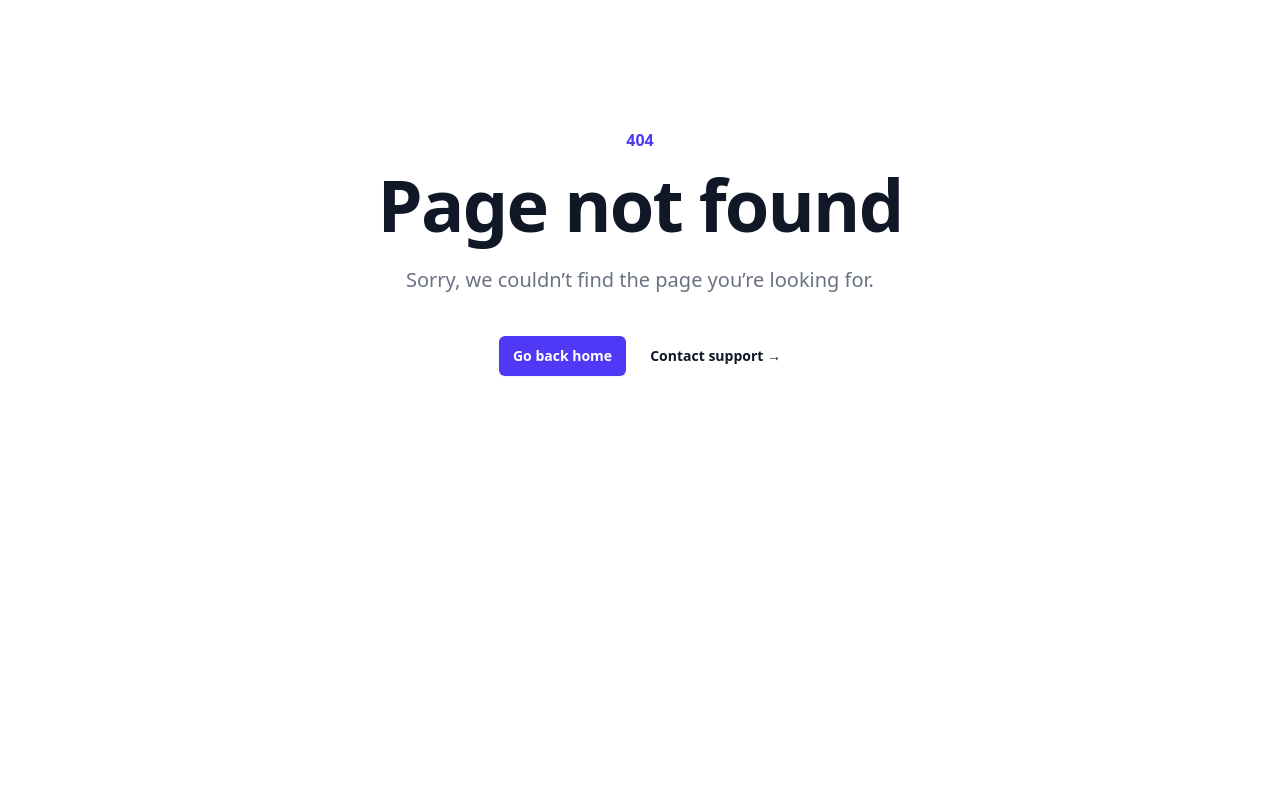
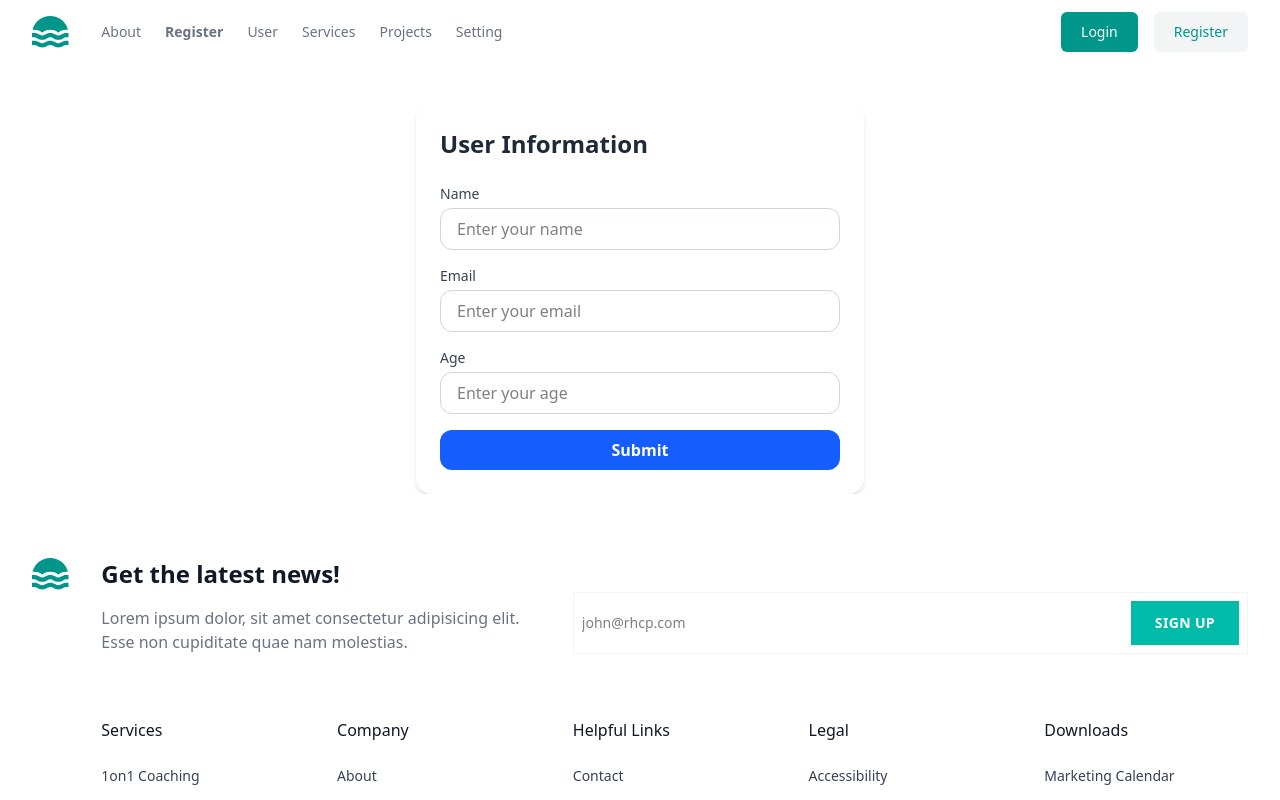
Before and after one commit to SophearaT/RealEstate_FrontEnd, a Vue app: page /register in a window 1280 px wide. Before the commit this address had no page. Shown: the top 800 px of the page. Built offline with nearby package versions, Linux system fonts and the light colour scheme.

Commit message:
Submit Form to API

```diff
--- a/src/components/HyperHeader.vue
+++ b/src/components/HyperHeader.vue
@@ -18,11 +18,11 @@
                         </li>
 
                         <li>
-                            <a class="text-gray-500 transition hover:text-gray-500/75" href="#"> Careers </a>
+                            <router-link class="text-gray-500 transition hover:text-gray-500/75" to="/register"> Register </router-link>
                         </li>
 
                         <li>
-                            <a class="text-gray-500 transition hover:text-gray-500/75" href="#"> History </a>
+                            <router-link class="text-gray-500 transition hover:text-gray-500/75" to="/user"> User </router-link>
                         </li>
 
                         <li>
--- a/src/main.js
+++ b/src/main.js
@@ -14,6 +14,8 @@ import Pricing from './components/Pricing.vue'
 import PricingList from './components/PricingList.vue'
 import Project from './pages/Project.vue'
 import ProjectPage from './pages/ProjectPage.vue'
+import Registration from './pages/Registration.vue'
+import User from './pages/User.vue'
 
 const routes = [
   { path: '/', component: Home },
@@ -26,6 +28,8 @@ const routes = [
   },
   { path: '/project', component: Project},
   { path: '/project/:name', component: ProjectPage},
+  { path: '/register', component: Registration},
+  { path: '/user', component: User},
   { path: '/:pathMatch(.*)*', name: 'NotFound', component: NotFound },
 ]
 
--- /dev/null
+++ b/src/pages/Registration.vue
@@ -0,0 +1,79 @@
+<template>
+    <div class="max-w-md mx-auto mt-10 p-6 bg-white rounded-2xl shadow-md">
+        <h2 class="text-2xl font-semibold mb-6 text-gray-800">User Information</h2>
+        <form @submit.prevent="handleSubmit" class="space-y-4">
+            <!-- Name Field -->
+            <div>
+                <label class="block mb-1 text-sm font-medium text-gray-700">Name</label>
+                <input type="text" v-model="form.name"
+                    class="w-full px-4 py-2 border border-gray-300 rounded-xl focus:outline-none focus:ring-2 focus:ring-blue-500"
+                    placeholder="Enter your name" required />
+            </div>
+
+            <!-- Email Field -->
+            <div>
+                <label class="block mb-1 text-sm font-medium text-gray-700">Email</label>
+                <input type="email" v-model="form.email"
+                    class="w-full px-4 py-2 border border-gray-300 rounded-xl focus:outline-none focus:ring-2 focus:ring-blue-500"
+                    placeholder="Enter your email" required />
+            </div>
+
+            <!-- Age Field -->
+            <div>
+                <label class="block mb-1 text-sm font-medium text-gray-700">Age</label>
+                <input type="number" v-model="form.age" min="0"
+                    class="w-full px-4 py-2 border border-gray-300 rounded-xl focus:outline-none focus:ring-2 focus:ring-blue-500"
+                    placeholder="Enter your age" required />
+            </div>
+
+            <!-- Submit Button -->
+            <button type="submit"
+                class="w-full py-2 bg-blue-600 text-white font-semibold rounded-xl hover:bg-blue-700 transition duration-200">
+                Submit
+            </button>
+        </form>
+    </div>
+</template>
+
+<script>
+import axios from 'axios';
+export default {
+    name: 'UserForm',
+    data() {
+        return {
+            form: {
+                name: '',
+                email: '',
+                age: ''
+            }
+        }
+    },
+    methods: {
+        async handleSubmit() {
+            console.log('Form submitted:', this.form)
+            // You can add validation or API calls here
+            try{
+                //use post to summit data to api
+                const respone = await axios.post('https://68648e915b5d8d03397d8138.mockapi.io/api/v1/users', {
+                    //assign data to variables
+                    name: this.form.name,
+                    email: this.form.email,
+                    age: this.form.age
+                })
+                console.log("Form Submited Successfully",respone.data);
+                //clear form
+                this.form ={
+                    name: '',
+                    email: '',
+                    age: ''
+                }
+                //link to the page directly
+                this.$router.push('/user');
+
+            }catch(error){
+                console.error('Error',error);
+            }
+        }
+    }
+}
+</script>
--- /dev/null
+++ b/src/pages/User.vue
@@ -0,0 +1,61 @@
+<template>
+    <div
+        class="max-w-6xl mx-auto mt-10 p-6 bg-gradient-to-br from-blue-50 via-white to-purple-50 rounded-2xl shadow-lg">
+        <h2 class="text-3xl font-bold mb-8 text-center text-purple-800">🎉 User Directory</h2>
+
+        <div v-if="loading" class="text-center text-gray-600">Loading users...</div>
+        <div v-else-if="error" class="text-center text-red-600">Error: {{ error }}</div>
+
+        <div v-else class="grid gap-6 grid-cols-1 sm:grid-cols-2 lg:grid-cols-3">
+            <div v-for="user in users" :key="user.id"
+                class="bg-white p-6 rounded-2xl shadow-md hover:shadow-xl transition-all duration-300 border border-gray-100">
+                <div class="flex items-center space-x-4 mb-4">
+                    <img :src="generateAvatarUrl(user.name)" :alt="user.name"
+                        class="w-14 h-14 rounded-full object-cover border-2 border-purple-300" />
+                    <div>
+                        <h3 class="text-lg font-semibold text-gray-800">{{ user.name }}</h3>
+                        <p class="text-sm text-gray-500">{{ user.email }}</p>
+                    </div>
+                </div>
+                <div class="text-sm text-gray-600">
+                    <span class="font-medium text-purple-700">Age:</span> {{ user.age }}
+                </div>
+            </div>
+        </div>
+    </div>
+</template>
+
+<script>
+import axios from 'axios'
+export default {
+    name: 'UserList',
+    data() {
+        return {
+            users: [],
+            loading: true,
+            error: null
+        }
+    },
+    methods: {
+        async fetchUsers() {
+            try {
+                const response = await axios.get(
+                    'https://68648e915b5d8d03397d8138.mockapi.io/api/v1/users'
+                )
+                this.users = response.data
+            } catch (err) {
+                this.error = err.message || 'Failed to load users'
+            } finally {
+                this.loading = false
+            }
+        },
+        generateAvatarUrl(name) {
+            const encodedName = encodeURIComponent(name)
+            return `https://api.dicebear.com/7.x/fun-emoji/svg?seed=${encodedName}`
+        }
+    },
+    mounted() {
+        this.fetchUsers()
+    }
+}
+</script>
```
